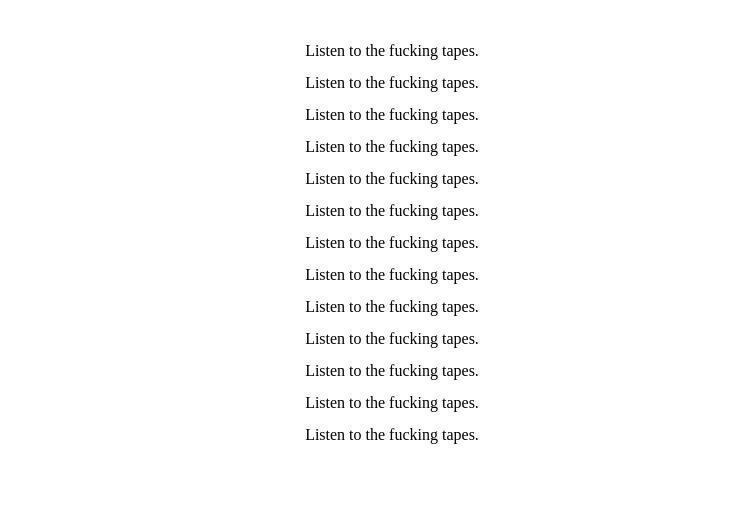
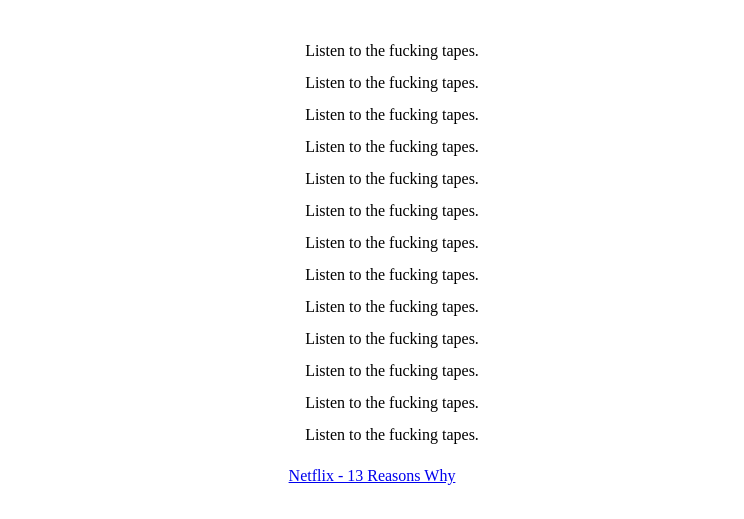
Before and after one commit to yuchant/listentothefuckingtapes, a plain HTML site: page _site/index.html in a window 1280 px wide. Shown: the part 69-588 px from the top of the page, without its empty margins (268-1012 px from the left). Drawn offline with Linux system fonts and the light colour scheme.

Commit message:
Add netflix link

```diff
--- a/_site/index.html
+++ b/_site/index.html
@@ -61,5 +61,9 @@
 		</li>
 	</ul>
 
+	<a href="https://www.netflix.com/title/80117470">
+		Netflix - 13 Reasons Why
+	</a>
+
 </body>
 </html>
```
Also changed, not shown: index.html (+4 -0 lines).
